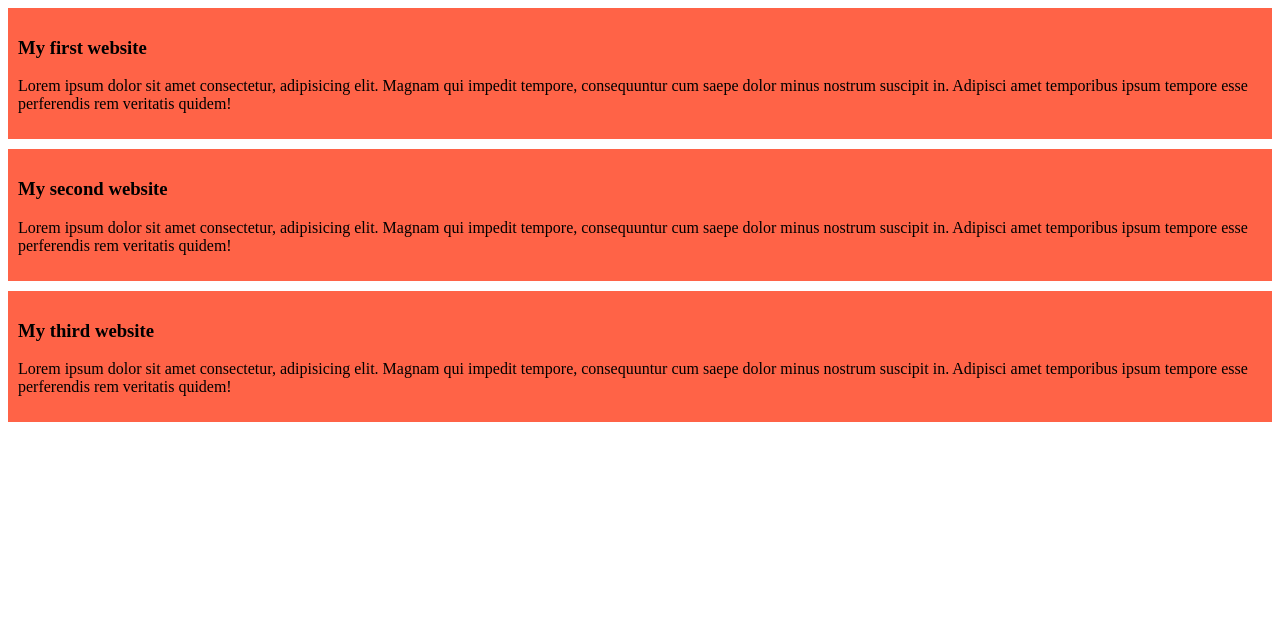
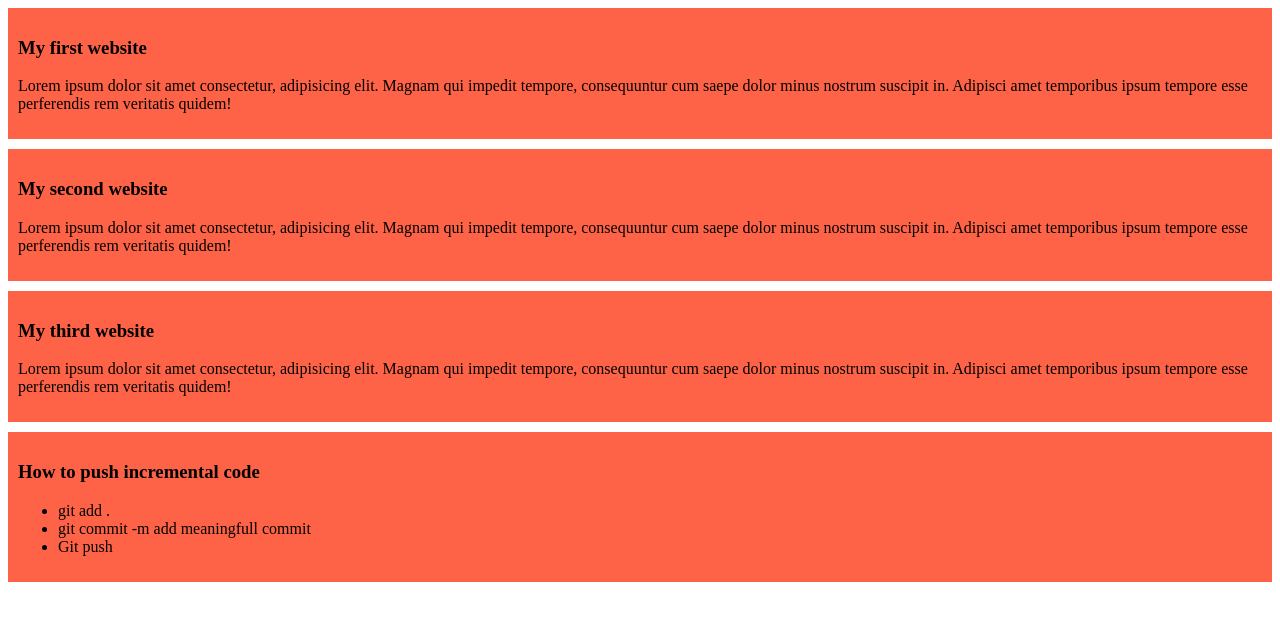
Before and after one commit to AfrinAkter1/my-simple-website, a plain HTML site: page index.html in a window 1280 px wide. Drawn offline with Linux system fonts and the light colour scheme.

Commit message:
added list

```diff
--- a/index.html
+++ b/index.html
@@ -19,5 +19,14 @@
         <h3>My third website</h3>
         <p>Lorem ipsum dolor sit amet consectetur, adipisicing elit. Magnam qui impedit tempore, consequuntur cum saepe dolor minus nostrum suscipit in. Adipisci amet temporibus ipsum tempore esse perferendis rem veritatis quidem!</p>
     </div>
+    <div>
+        <h3>How to push incremental  code</h3>
+        <ul>
+            <li>git add .</li>
+            <li>git commit -m add meaningfull commit</li>
+            <li>Git push</li>
+        </ul>
+    </div>
+
 </body>
 </html>
```
